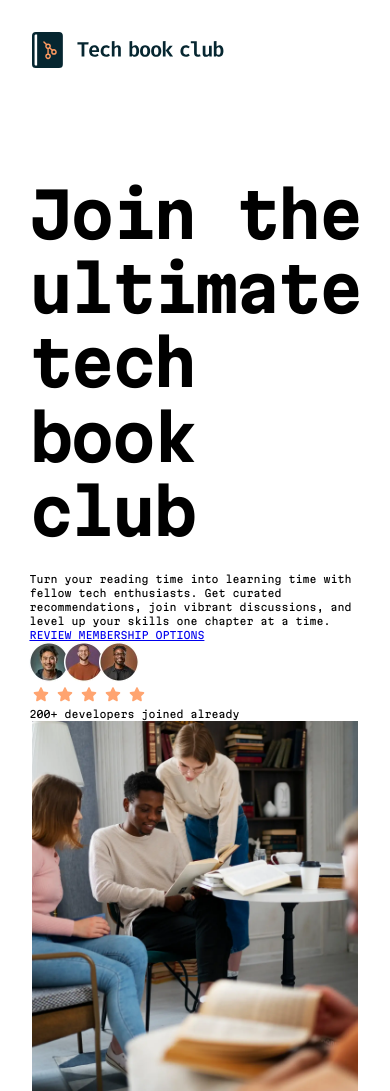
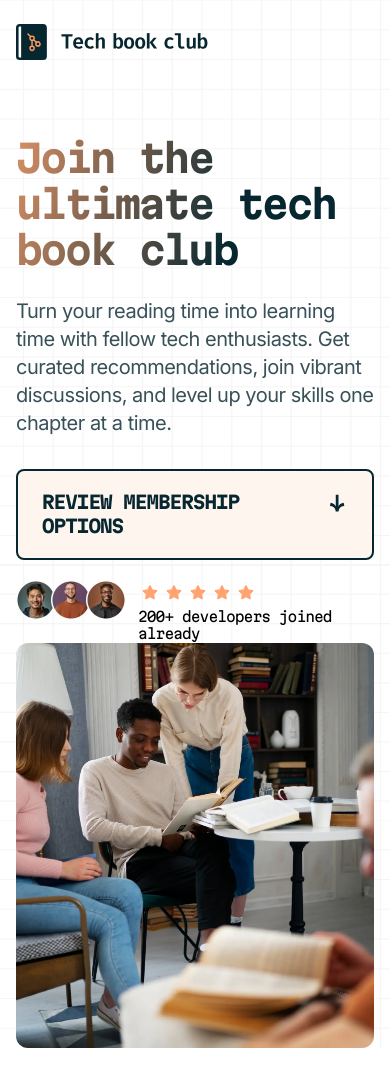
Before and after one commit to Ayubee/techbook, a plain HTML site: page index.html in a window 390 px wide. After the commit the page ends 1048 px from the top, so only its background shows below. Drawn offline with Linux system fonts and the light colour scheme.

Commit message:
add button styles, responsive header adjustments, and typography mixins

```diff
--- a/index.html
+++ b/index.html
@@ -26,21 +26,22 @@
             <h1 class="hero__title text-preset-1">
               Join the ultimate tech book club
             </h1>
-            <p class="hero__subtitle">
+            <p class="hero__subtitle text-preset-5">
               Turn your reading time into learning time with fellow tech
               enthusiasts. Get curated recommendations, join vibrant
               discussions, and level up your skills one chapter at a time.
             </p>
-            <a class="btn header__hero-btn" href="#"
+            <a class="btn header__hero-btn text-preset-6" href="#"
               ><span class="btn-text">REVIEW MEMBERSHIP OPTIONS</span></a
             >
-            <div class="header__hero__memebers">
+            <div class="header__hero__contner">
               <img
                 src="./src/images/image-avatars.webp"
                 alt="Avatars"
                 width="110"
                 height="40"
               />
+              <div class="header__hero__memebers">
                 <div class="hedaer__hero__memebers__box">
                   <span>
                     <img
@@ -78,9 +79,10 @@
                     />
                   </span>
                 </div>
-              <p class="header__hero__subtitle">
+                <p class="header__hero__subtitle text-preset-7">
                   200+ developers joined already
                 </p>
+              </div>
             </div>
           </div>
           <picture>
--- a/scss/base/_reset.scss
+++ b/scss/base/_reset.scss
@@ -24,7 +24,7 @@ ol {
 
 a {
   display: inline-block;
-  text-decoration: underline;
+  text-decoration: none;
 }
 
 img {
@@ -61,3 +61,9 @@ main {
     padding-right: 3.2rem;
   }
 }
+@media screen and (max-width: 500px) {
+  .container {
+    padding-left: 1.6rem;
+    padding-right: 1.6rem;
+  }
+}
--- a/scss/components/_buttons.scss
+++ b/scss/components/_buttons.scss
@@ -0,0 +1,8 @@
+.btn {
+  padding-top: 2rem;
+  padding-bottom: 2rem;
+  border-radius: 8px;
+  cursor: pointer;
+  border: 2px solid transparent;
+  font-weight: 600;
+}
--- a/scss/layout/_header.scss
+++ b/scss/layout/_header.scss
@@ -1,4 +1,5 @@
 .header {
+  background-image: url("../src/images/pattern-light-bg.svg");
 }
 .header__container {
   padding-top: 3.2rem;
@@ -20,18 +21,55 @@
 }
 .hero__title {
   margin-bottom: 2.4rem;
+  background: linear-gradient(107.24deg, #fea36f -11.37%, #062630 61.84%);
+  -webkit-background-clip: text;
+  -webkit-text-fill-color: transparent;
+  background-clip: text;
 }
 .hero__subtitle {
+  width: 100%;
+  max-width: 570px;
+  color: $neutral-700;
+  margin-bottom: 3.2rem;
 }
 .btn {
 }
 .header__hero-btn {
+  border-color: $neutral-900;
+  color: $neutral-900;
+  background-color: $light-salmon-50;
+  padding-left: 2.4rem;
+  padding-right: 2.4rem;
+  transition: 0.3s;
+  margin-bottom: 2rem;
+
+  &:hover {
+    background-color: $light-salmon-500;
+  }
 }
+
 .btn-text {
+  display: flex;
+}
+
+.btn-text::after {
+  margin-left: 1.6rem;
+  display: inline-block;
+  content: "";
+  width: 2.4rem;
+  height: 2.4rem;
+  background-image: url("../src/images/icon-arrow-down.svg");
 }
 .header__hero__memebers {
 }
+
+.header__hero__contner {
+  display: flex;
+  gap: 1.2rem;
+}
+
 .hedaer__hero__memebers__box {
+  margin-bottom: 4px;
   display: flex;
 }
 .hedaer__hero__memebers__box__starts {
@@ -41,6 +79,7 @@
 .header__hero__images {
   width: 100%;
   height: auto;
+  border-radius: 12px;
 }
 
 @media screen and (max-width: 850px) {
@@ -52,3 +91,22 @@
     flex-direction: column;
   }
 }
+
+@media screen and (max-width: 500px) {
+  .hero__title {
+    font-size: 3.8rem;
+  }
+
+  .header__container {
+    padding-top: 2.4rem;
+    padding-bottom: 2.4rem;
+  }
+
+  .header__hero {
+    padding-top: 2.4rem;
+  }
+
+  .header__hero-btn {
+    width: 100%;
+  }
+}
--- a/scss/utils/_mixins.scss
+++ b/scss/utils/_mixins.scss
@@ -45,3 +45,15 @@
 .text-preset-5-semibold {
   @include typography("Inter", 2rem, 1.4, -0.05rem);
 }
+
+.text-preset-6 {
+  @include typography("Martian Mono", 1.8rem, 1.3, -0.1rem);
+}
+
+.text-preset-6-mobile {
+  @include typography("Martian Mono", 1.8rem, 1.3, -0.1rem);
+}
+
+.text-preset-7 {
+  @include typography("Martian Mono", 1.4rem, 1.2, -0.1rem);
+}
```
Also changed, not shown: styles/style.min.css, 1 other file. Lines whose indentation alone changed are shown as unchanged.
